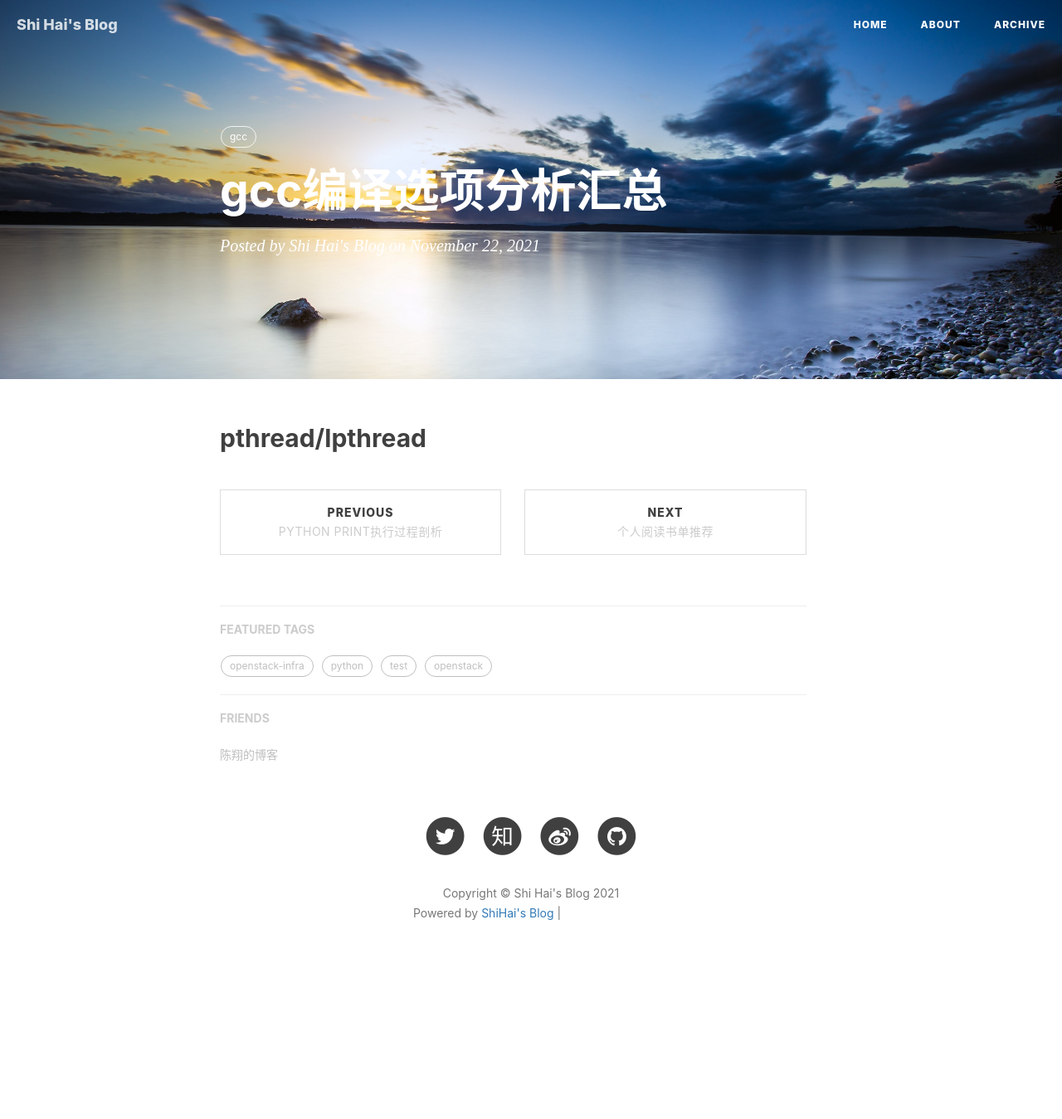
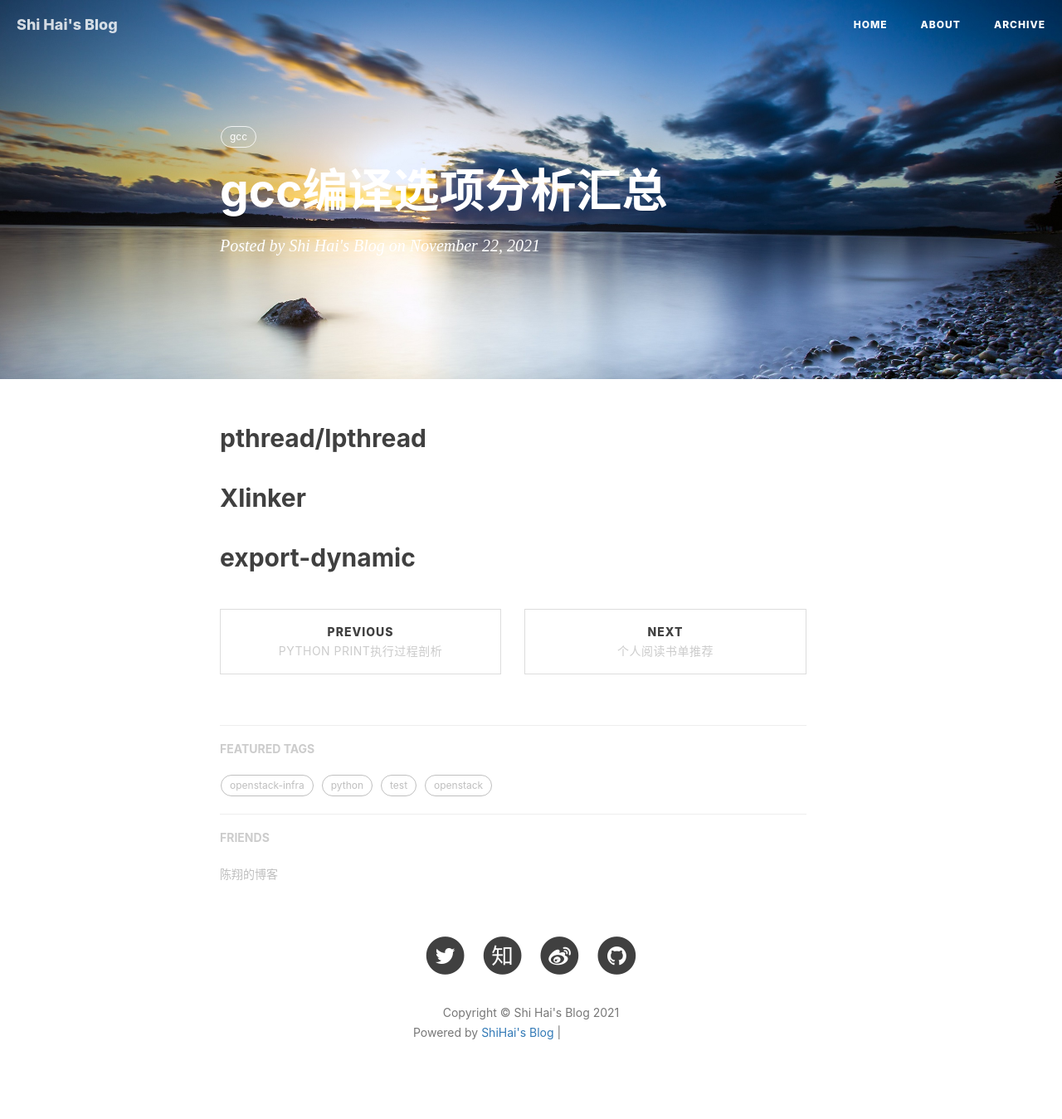
Before and after one commit to shihai1991/shihai1991.github.io, a Jekyll site: the page built from _posts/2021-11-22-gcc编译器编译选项分析汇总.md, in a window 1280 px wide. Shown: the whole page at 83% size. Built offline with Jekyll 4.4.1, drawn with Linux system fonts in a browser that asks for light colours; nearby versions of some CDN libraries; comment, search, counter and statistics services are not loaded; before the commit the page ends 1205 px from its top, so only the background shows below that; grey boxes are pictures that could not be loaded.

Commit message:
Update 2021-11-22-gcc编译器编译选项分析汇总.md

```diff
--- a/_posts/2021-11-22-gcc编译器编译选项分析汇总.md
+++ b/_posts/2021-11-22-gcc编译器编译选项分析汇总.md
@@ -6,9 +6,13 @@ category: gcc
 tags:
   - gcc
 time: '2016.11.20 09:24:00'
-excerpt:
+excerpt: null
 ---
 
 <!--more-->
 
 ## pthread/lpthread
+
+## Xlinker
+
+## export-dynamic
```
